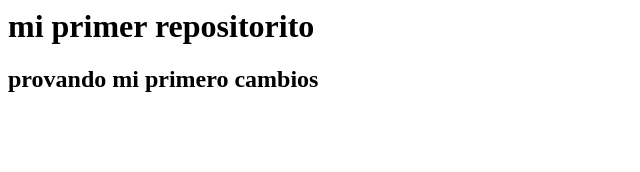
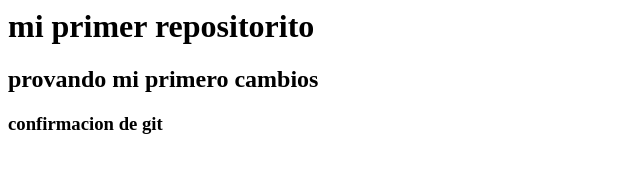
Before and after one commit to Steven3024/TE.COM.S.A.S_pagina_web, a plain HTML site: page curso/index.html in a window 1280 px wide. Shown: the whole page, without its empty margins (0-640 px from the left). Drawn offline with Linux system fonts and the light colour scheme.

Commit message:
tercera prueva

```diff
--- a/curso/index.html
+++ b/curso/index.html
@@ -1,2 +1,3 @@
 <h1>mi primer repositorito</h1>
 <h2>provando mi primero cambios</h2>
+<h3>confirmacion de git</h3>
```
